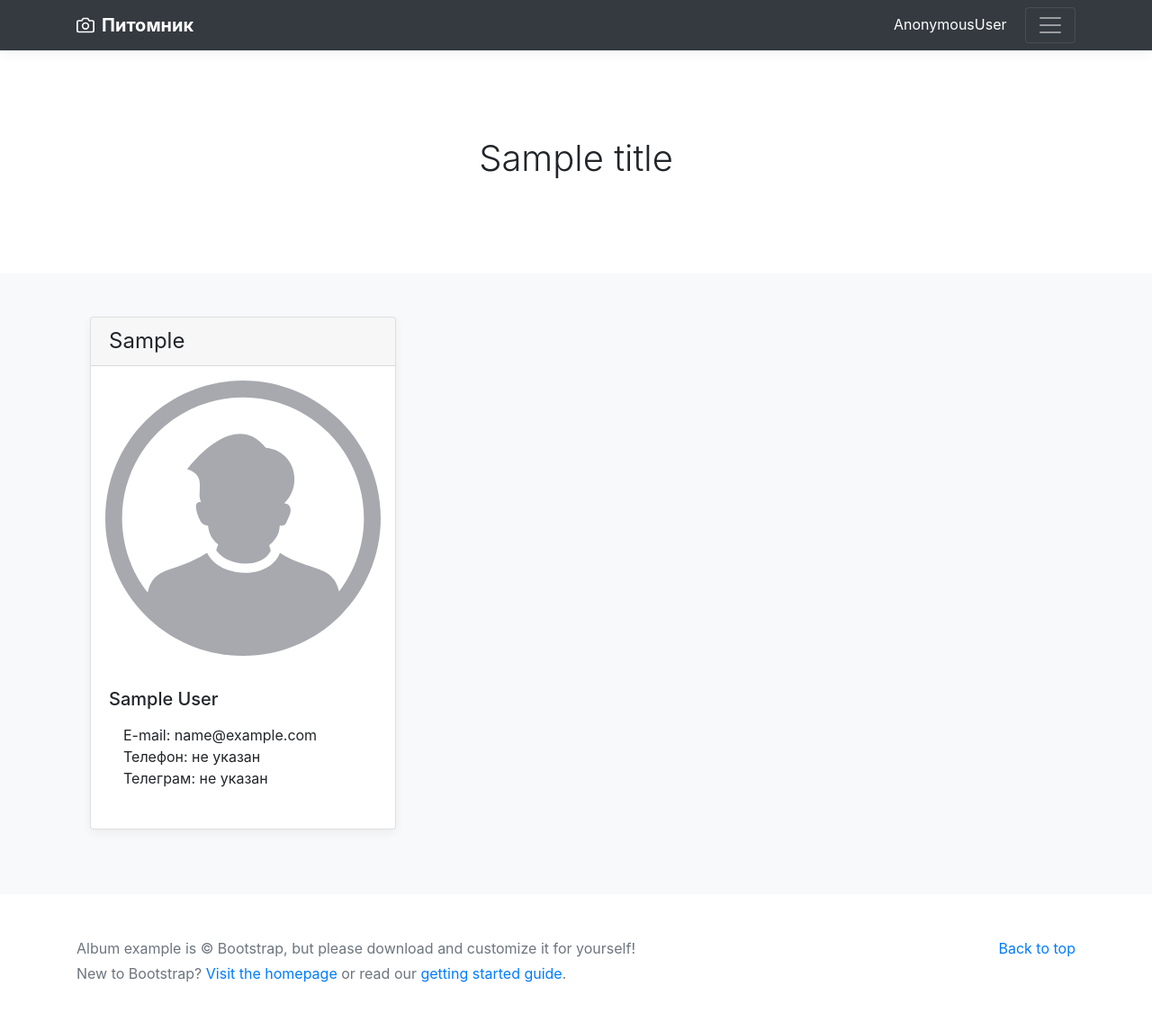
After one commit to Rolllab/cDogsProject, a Django app: template users/templates/users/users.html in a window 1280 px wide. The commit adds this page. Shown: the whole page at 90% size. Run offline with Django 5.2, Linux system fonts and the light colour scheme; tables that the repository leaves empty hold one stand-in row (values such as "Sample post"); the template is opened without the code that fills it: values that come from a table or form of the project are taken from there, most other values are stand-ins (such as "Sample title", 1, 10 or a date in 2020); some libraries are stand-ins or nearby versions.

Commit message:
1) Добавлена карточка для показа пользователей; 2) Реализация html страницы для показа пользователей; 3) Добавлены соответствующие urls; 4) Создана соответствующая view; 5) Конец урока 19-20.

```diff
--- /dev/null
+++ b/users/templates/users/includes/inc_user_card.html
@@ -0,0 +1,17 @@
+{% load my_tags %}
+<div class="col-4">
+    <div class="card mb-4 box-shadow">
+        <div class="card-header">
+            <h4 class="my-0 font-weight-normal">{{ object.first_name }}</h4>
+        </div>
+        <img src="{{ object.avatar|user_media }}" class="card-img-top p-3" width="100%" height=100% alt="Card image cap">
+        <div class="card-body">
+            <h5 class="card-title pricing-card-title">{{ object.first_name }} {{ object.last_name }}</h5>
+            <ul class="list-unstyled mt-3 mb-4 text-start m-3">
+                <li>E-mail: {{ object.email }}</li>
+                <li>Телефон: {{ object.phone|default:'не указан' }}</li>
+                <li>Телеграм: {{ object.telegram|default:'не указан' }}</li>
+            </ul>
+        </div>
+    </div>
+</div>
--- a/users/templates/users/user_profile_read_only.html
+++ b/users/templates/users/user_profile_read_only.html
@@ -6,13 +6,13 @@
     <div class="col-6">
         <div class="card">
             <div class="card-header d-flex justify-content-center">Мой профиль</div>
-            <img class="card-img-top" src="{{ user.avatar|user_media }}" width=100% height=100% alt="Card image cap">
+            <img class="card-img-top p-3" src="{{ user.avatar|user_media }}" width=100% height=100% alt="Card image cap">
             <div class="card-body">
                 <span class="card-text">Почта: {{ user.email }}</span><br>
                 <span class="card-text">Имя: {{ user.first_name|default:"Не указано" }}</span><br>
                 <span class="card-text">Фамилия: {{ user.last_name|default:"Не указано" }}</span><br>
                 <span class="card-text">Телефон: {{ user.phone|default:"Не указано" }}</span><br>
-                <span class="card-text">Телеграм: {{ user.telegram|default:"Не указано" }}</span><br>
+                <span class="card-text">Телеграм: {{ user.telegram|default:"Не указано" }}</span><br><hr>
                 <button class="btn btn-outline-warning">
                     <a class="btn btn-link" href="{% url 'users:user_update' %}">обновить</a>
                 </button>
--- /dev/null
+++ b/users/templates/users/users.html
@@ -0,0 +1,12 @@
+{% extends 'dogs/base.html' %}
+{% load my_tags %}
+{% block content %}
+
+<div class="container">
+    <div class="row">
+        {% for object in object_list %}
+        {% include 'users/includes/inc_user_card.html' with object=object %}
+        {% endfor %}
+    </div>
+</div>
+{% endblock %}
```
Also changed, not shown: users/urls.py (+6 -2 lines).
